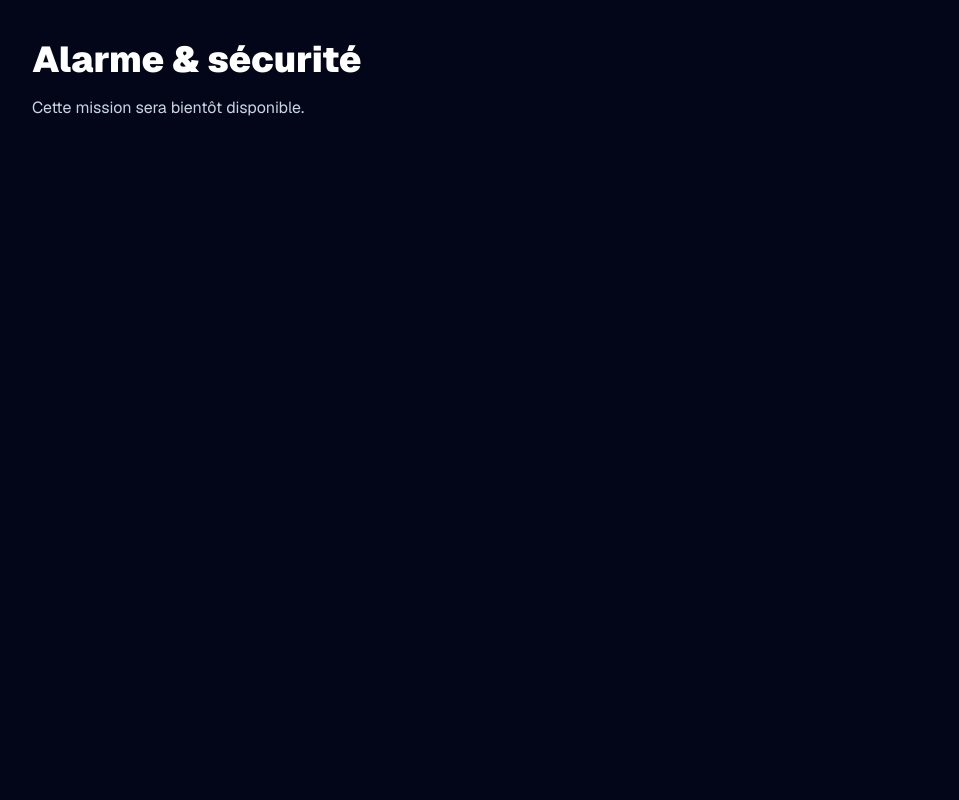
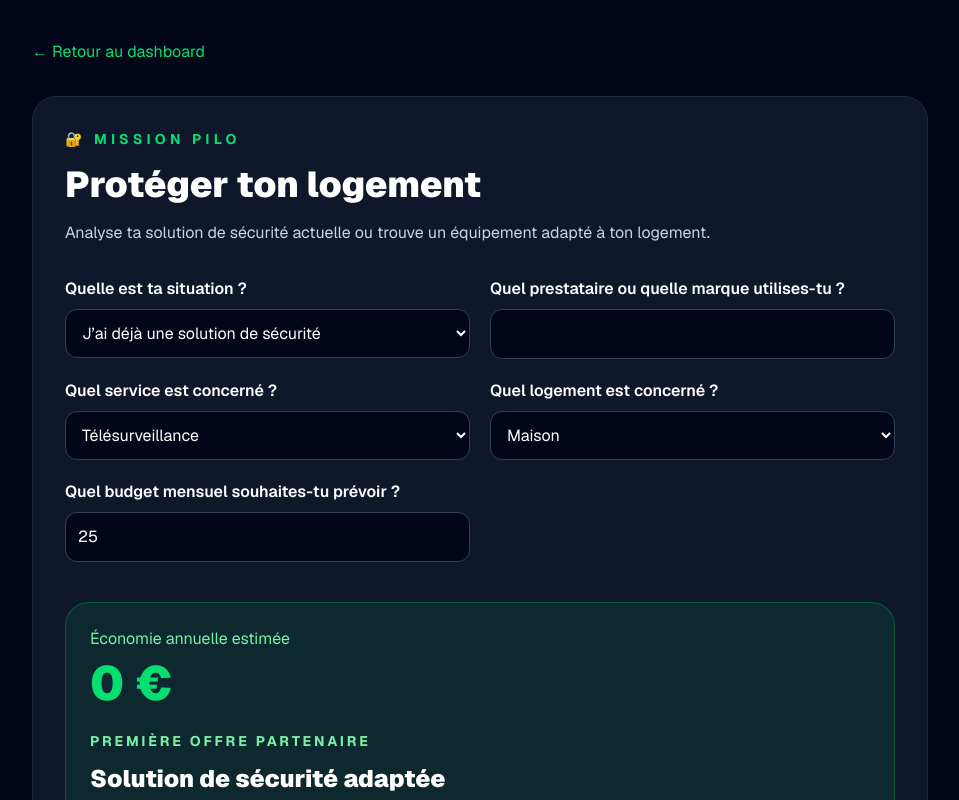
Before and after one commit to MAT13-13/PiloEco, a Next.js app in the folder frontend/: page /missions/securite in a window 1280 px wide. Shown: the top 800 px of the page, without its empty margins (160-1119 px from the left). Built offline with nearby package versions, Linux system fonts and the light colour scheme.

Commit message:
Finalisation missions securite logiciels et services auto

```diff
--- /dev/null
+++ b/frontend/src/app/missions/logiciels/page.tsx
@@ -0,0 +1,58 @@
+"use client";
+
+import MissionLayout from "../../components/MissionLayout";
+
+export default function LogicielsMissionPage() {
+  return (
+    <MissionLayout
+      icon="💻"
+      title="Optimiser tes logiciels et abonnements numériques"
+      subtitle="Analyse ton logiciel actuel ou trouve une solution plus adaptée à ton besoin."
+      basePrice={20}
+      recommendedPrice={10}
+      recommendedName="Solution logicielle adaptée"
+      advice="Compare les fonctions réellement utiles, le nombre d’utilisateurs et le coût mensuel avant de choisir une nouvelle solution."
+      fields={[
+        {
+          name: "contractStatus",
+          label: "Quelle est ta situation ?",
+          type: "select",
+          defaultValue: "J’utilise déjà un logiciel",
+          options: [
+            "J’utilise déjà un logiciel",
+            "Je cherche un logiciel",
+          ],
+        },
+        {
+          name: "provider",
+          label: "Quel logiciel ou service est concerné ?",
+          type: "text",
+          defaultValue: "",
+        },
+        {
+          name: "softwareType",
+          label: "Quel type de logiciel recherches-tu ?",
+          type: "select",
+          defaultValue: "Bureautique",
+          options: [
+            "Bureautique",
+            "Design et création",
+            "Comptabilité",
+            "Gestion de projet",
+            "Cybersécurité",
+            "Stockage cloud",
+            "Communication",
+            "Autre",
+          ],
+        },
+        {
+          name: "monthlyPrice",
+          label: "Quel budget mensuel souhaites-tu prévoir ?",
+          type: "number",
+          defaultValue: 15,
+        },
+      ]}
+      offerPath="/offres/logiciels"
+    />
+  );
+}
--- a/frontend/src/app/missions/securite/page.tsx
+++ b/frontend/src/app/missions/securite/page.tsx
@@ -1,15 +1,68 @@
-export default function SecuritePage() {
+"use client";
+
+import MissionLayout from "../../components/MissionLayout";
+
+export default function SecuriteMissionPage() {
   return (
-    <main className="min-h-screen bg-slate-950 px-6 py-10 text-white">
-      <div className="mx-auto max-w-4xl">
-        <h1 className="text-4xl font-black">
-          Alarme & sécurité
-        </h1>
-
-        <p className="mt-4 text-slate-300">
-          Cette mission sera bientôt disponible.
-        </p>
-      </div>
-    </main>
+    <MissionLayout
+      icon="🔐"
+      title="Protéger ton logement"
+      subtitle="Analyse ta solution de sécurité actuelle ou trouve un équipement adapté à ton logement."
+      basePrice={40}
+      recommendedPrice={25}
+      recommendedName="Solution de sécurité adaptée"
+      advice="Compare le prix de l’abonnement, la durée d’engagement et les équipements inclus avant de choisir une nouvelle solution."
+      fields={[
+        {
+          name: "contractStatus",
+          label: "Quelle est ta situation ?",
+          type: "select",
+          defaultValue: "J’ai déjà une solution de sécurité",
+          options: [
+            "J’ai déjà une solution de sécurité",
+            "Je cherche une solution de sécurité",
+          ],
+        },
+        {
+          name: "provider",
+          label: "Quel prestataire ou quelle marque utilises-tu ?",
+          type: "text",
+          defaultValue: "",
+        },
+        {
+          name: "serviceType",
+          label: "Quel service est concerné ?",
+          type: "select",
+          defaultValue: "Télésurveillance",
+          options: [
+            "Télésurveillance",
+            "Alarme connectée",
+            "Caméras",
+            "Détecteurs",
+            "Sonnette connectée",
+            "Autre",
+          ],
+        },
+        {
+          name: "housingType",
+          label: "Quel logement est concerné ?",
+          type: "select",
+          defaultValue: "Maison",
+          options: [
+            "Appartement",
+            "Maison",
+            "Local professionnel",
+            "Autre",
+          ],
+        },
+        {
+          name: "monthlyPrice",
+          label: "Quel budget mensuel souhaites-tu prévoir ?",
+          type: "number",
+          defaultValue: 25,
+        },
+      ]}
+      offerPath="/cybersecurite"
+    />
   );
 }
```
